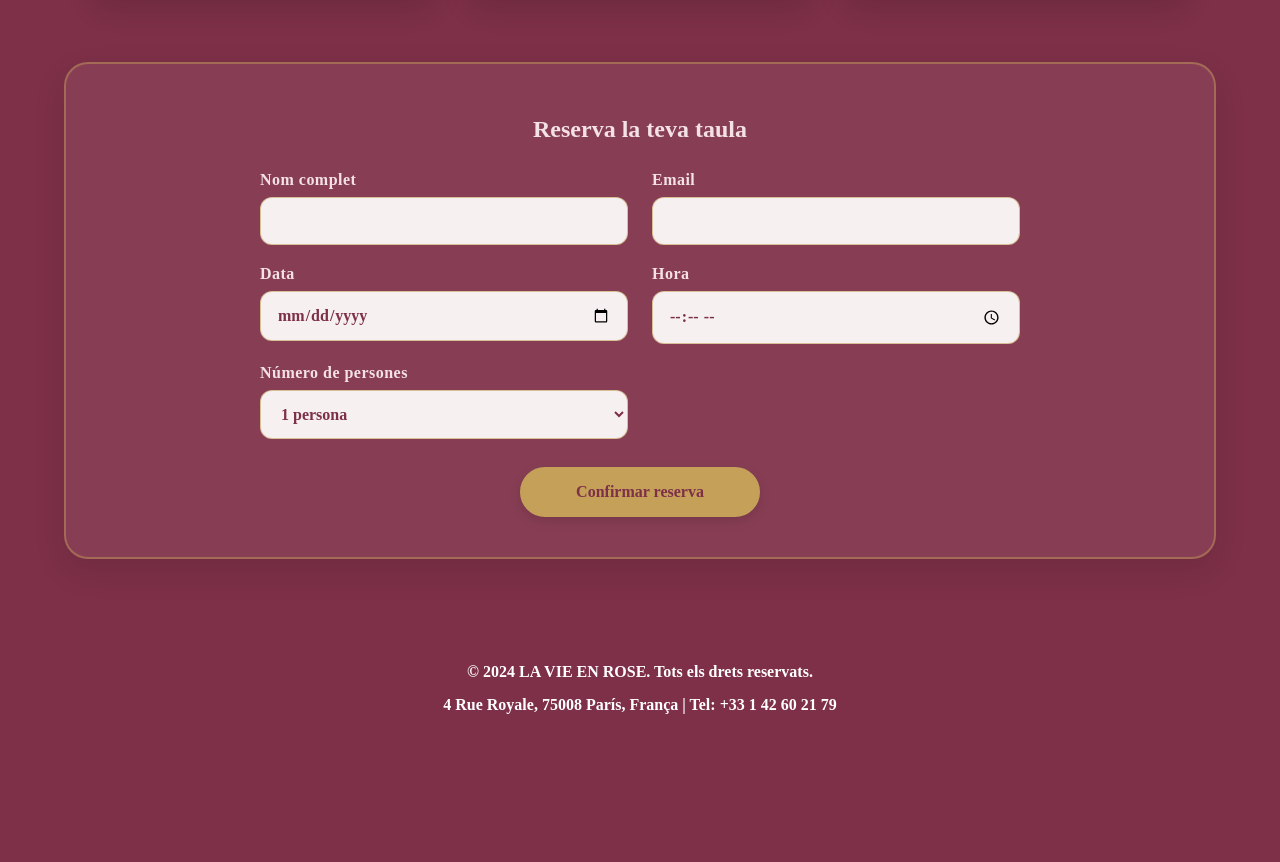
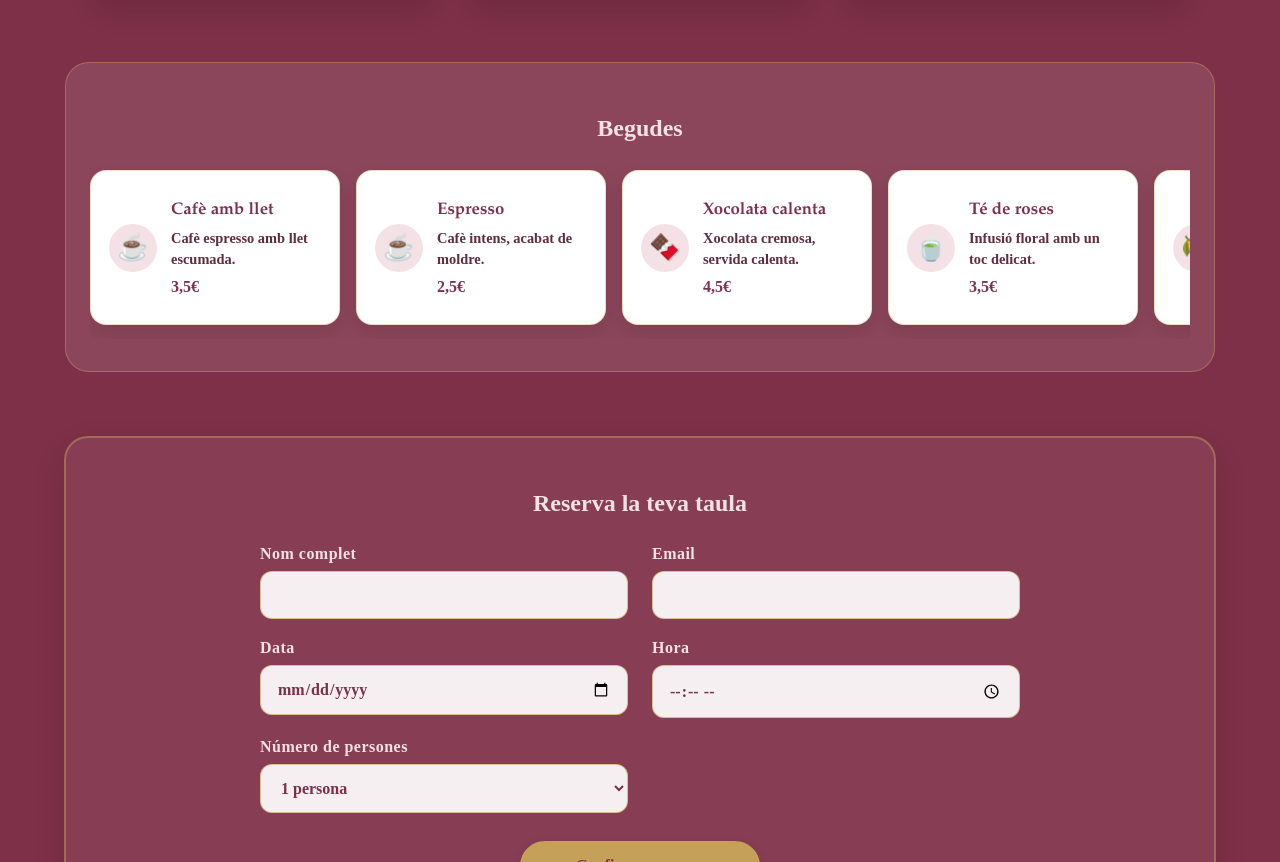
Before and after one commit to JanoVGC/Act2.Landing-Page-Restaurant, a plain HTML site: page index.html in a window 1280 px wide. Shown: the part 2190-3052 px from the top of the page. Before the commit the page ends 2960 px from the top, so only its background shows below. Drawn offline with Linux system fonts and the light colour scheme.

Commit message:
Tasca 7 seccio de begudes + carrusel

```diff
--- a/index.html
+++ b/index.html
@@ -96,6 +96,53 @@
         </div>
     </section>
 
+    <!-- SECCIÓ DE BEGUDES -->
+    <section class="drinks-section" aria-labelledby="drinks-title">
+        <h2 id="drinks-title">Begudes</h2>
+        <div class="drinks-list">
+            <article class="drink-card">
+                <div class="drink-icon" aria-hidden="true">☕</div>
+                <div class="drink-info">
+                    <h3 class="drink-name">Cafè amb llet</h3>
+                    <p class="drink-description">Cafè espresso amb llet escumada.</p>
+                    <span class="drink-price">3,5€</span>
+                </div>
+            </article>
+            <article class="drink-card">
+                <div class="drink-icon" aria-hidden="true">☕</div>
+                <div class="drink-info">
+                    <h3 class="drink-name">Espresso</h3>
+                    <p class="drink-description">Cafè intens, acabat de moldre.</p>
+                    <span class="drink-price">2,5€</span>
+                </div>
+            </article>
+            <article class="drink-card">
+                <div class="drink-icon" aria-hidden="true">🍫</div>
+                <div class="drink-info">
+                    <h3 class="drink-name">Xocolata calenta</h3>
+                    <p class="drink-description">Xocolata cremosa, servida calenta.</p>
+                    <span class="drink-price">4,5€</span>
+                </div>
+            </article>
+            <article class="drink-card">
+                <div class="drink-icon" aria-hidden="true">🍵</div>
+                <div class="drink-info">
+                    <h3 class="drink-name">Té de roses</h3>
+                    <p class="drink-description">Infusió floral amb un toc delicat.</p>
+                    <span class="drink-price">3,5€</span>
+                </div>
+            </article>
+            <article class="drink-card">
+                <div class="drink-icon" aria-hidden="true">🍋</div>
+                <div class="drink-info">
+                    <h3 class="drink-name">Llimonada de gerds</h3>
+                    <p class="drink-description">Llimona fresca amb gerds naturals.</p>
+                    <span class="drink-price">4€</span>
+                </div>
+            </article>
+        </div>
+    </section>
+
     <!-- FORMULARI DE RESERVA -->
     <section id="reserva" class="reservation">
         <h2>Reserva la teva taula</h2>
--- a/styles.css
+++ b/styles.css
@@ -373,6 +373,82 @@ nav {
   font-weight: 700; /* Ressalta el preu amb un pes de lletra fort. */
 }
 
+/* Begudes: utilitza cards horitzontals amb scroll quan no hi caben totes. */
+.drinks-section {
+  width: min(1100px, 90%);
+  margin: 64px auto;
+  padding: 32px 24px;
+  border: 1px solid color-mix(in srgb, var(--accent-color) 45%, transparent);
+  border-radius: 24px;
+  background-color: color-mix(in srgb, var(--secondary-color) 12%, transparent);
+}
+
+.drinks-section h2 {
+  margin-bottom: 24px;
+  color: var(--secondary-color);
+  text-align: center;
+}
+
+.drinks-list {
+  display: flex;
+  gap: 16px;
+  overflow-x: auto;
+  padding: 4px 4px 14px;
+  scroll-snap-type: x mandatory;
+}
+
+.drink-card {
+  display: flex;
+  flex: 0 0 250px;
+  box-sizing: border-box;
+  align-items: center;
+  gap: 14px;
+  min-height: 132px;
+  padding: 18px;
+  border: 1px solid color-mix(in srgb, var(--accent-color) 35%, transparent);
+  border-radius: 16px;
+  background-color: var(--white-color);
+  box-shadow: 0 8px 20px color-mix(in srgb, var(--shadow-color) 10%, transparent);
+  scroll-snap-align: start;
+}
+
+.drink-icon {
+  display: flex;
+  flex: 0 0 48px;
+  align-items: center;
+  justify-content: center;
+  width: 48px;
+  height: 48px;
+  border-radius: 50%;
+  background-color: var(--secondary-color);
+  font-size: 1.6rem;
+}
+
+.drink-info {
+  min-width: 0;
+  flex: 1;
+}
+
+.drink-name {
+  margin: 0 0 6px;
+  color: var(--primary-color);
+  font-family: var(--heading-font-family);
+  font-size: 1.05rem;
+  line-height: 1.3;
+}
+
+.drink-description {
+  margin: 0 0 8px;
+  color: #5f2d3d;
+  font-size: 0.9rem;
+  line-height: 1.45;
+}
+
+.drink-price {
+  color: var(--primary-color);
+  font-weight: 700;
+}
+
 /* ============================================
    FORMULARI DE RESERVA
    ============================================ */
```
